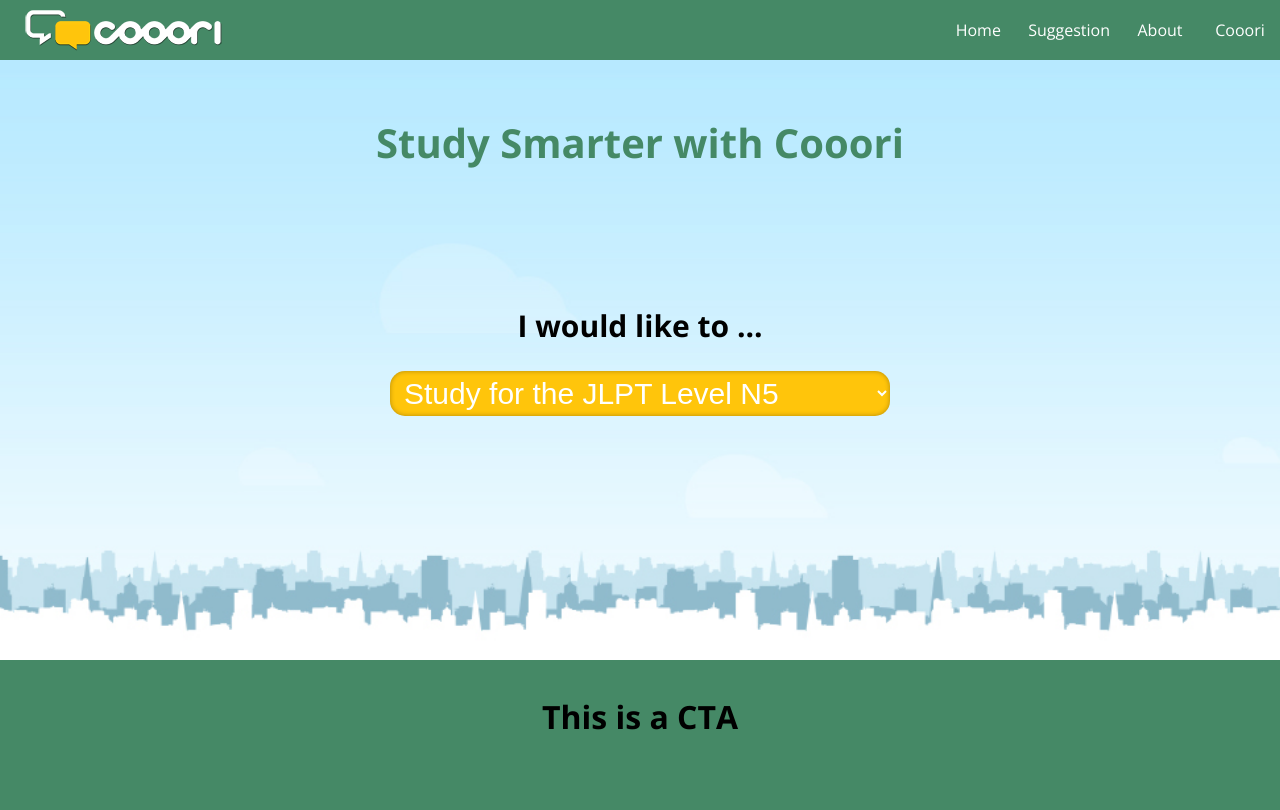
After one commit to ericsato/Rad, a Django app: page /cooori/ in a window 1280 px wide. The commit adds this page. Run offline with Django 3.2, Linux system fonts and the light colour scheme; some libraries are stand-ins or nearby versions.

Commit message:
Add Cooori

```diff
--- a/FirstBlog/urls.py
+++ b/FirstBlog/urls.py
@@ -5,6 +5,7 @@ urlpatterns = patterns('',
     # Examples:
     url(r'^$', 'blog.views.home', name='home'),
     url(r'^about/', 'blog.views.about', name='about'),
+    url(r'^cooori/', 'blog.views.cooori', name='cooori'),
     url(r'^radsuggestion/', 'blog.views.radsuggestion', name='radsuggestion'),
     # url(r'^blog/', include('blog.urls')),
 
--- a/blog/static/hands-up.js
+++ b/blog/static/hands-up.js
@@ -2,14 +2,10 @@
  * Created by ericsato on 2/10/15.
  */
 var main = function() {
-    $(".handsup-button").click(function() {
-        $(".hands-up").toggle(700);
-        $(".section-title").toggle(700);
-        $(".hands-are-up").toggle(700);
+    $(".menu-button").click(function() {
+        $(".navigation").slideToggle(800);
+
     });
-    $(".hands-up").click(function() {
-        $(".dont-touch-me").addClass("visible");
-    })
 
 };
 
--- a/blog/static/style.css
+++ b/blog/static/style.css
@@ -2,306 +2,255 @@
 
 html,
 body {
-    background: url(../static/images/coffeebg.jpg) no-repeat center center fixed;
+    background: url(../static/images/handsupbg.jpg) no-repeat center center fixed;
     -webkit-background-size: cover;
     -moz-background-size: cover;
     -o-background-size: cover;
     background-size: cover;
-	font-family: helvetica, sans-serif;
+	font-family: 'Open Sans', sans-serif;
     margin: 0;
     padding: 0;
 }
 
 h1 {
-    font-size: 33px;
-    margin:0;
-}
-
-h2 {
-    font-size: 29px;
-    margin:0px;
-}
-
-h3 {
-    font-size:22px;
-    margin:0px;
-}
-
-ul {
-    list-style: none;
     padding: 0;
     margin: 0;
 }
 
-.lightgrey {
-    background-color: #63738a;
+.content {
+    margin: 0 auto;
+    width: 100%;
+    max-width: 960px;
+    position: relative;
+    overflow: auto;
 }
 
-.darkgrey {
-    background-color: #4f5d72;
+/* NAVIGATION */
+.header {
+    width: 100%;
+    background-color: #458966;
+}
+
+.navbar {
+    width:100%;
+    height: 60px;
+}
+
+.logo {
+    float: left;
+    width:75%;
+    margin-right: 5%;
+    display: block;
+    max-height: 60px;
+}
+
+.logo a:hover {
+    color: aquamarine;
+}
+
+.navbar a {
+    line-height: 60px;
+    margin-left: 15px;
+    text-decoration: none;
+    color: #fff;
+}
+
+.menu-button {
+    float: right;
+    width: 15%;
+    font-size: 25px;
+    text-align: right;
+    display: none;
+}
+
+.menu-button a {
+    margin-right: 15px;
+}
+
+ul.navigation {
+    list-style: none;
+    margin: 0px;
+    padding: 0px;
+    text-align: center;
+    min-width: 200px;
+    max-width: 960px;
+    display: block;
+    z-index: 1;
+    top: 0px;
+    float: right;
+    position: absolute;
+    right: 0px;
+}
+
+.navigation li {
+    height: 60px;
+    min-width: 60px;
+    margin: 0 10px;
+    padding: 0px;
+    float: left;
+}
+
+.navigation li a {
+    line-height: 60px;
+    text-decoration: none;
+    color: #fff;
+    display: block;
+}
+
+.navigation li a:hover {
+    color: aquamarine;
+}
+
+/* Sections */
+
+.section {
+    display:block;
+    width: 100%;
+    min-width: 100%;
+    overflow: auto;
+}
+
+.section h1, h2, h3, h4, h5, h6 {
+    margin-top: 35px;
+    text-align: center;
+}
+
+.section h2 {
+    font-size: 30px;
+}
+
+.section h1.section-title {
+    margin-top: 55px;
+    font-size: 40px;
+    color: #458966;
+}
+
+/* Cooori Landing - top */
+.cooori-feature {
+    background: url(../static/images/blue.jpg) no-repeat center top fixed;
+    -webkit-background-size: cover;
+    -moz-background-size: cover;
+    -o-background-size: cover;
+    background-size: cover;
+    min-height:600px;
+}
+
+.choice-form {
+    width: 500px;
+    margin: 0 auto;
+}
+
+select {
+    border: 0 !important;  /*Removes border*/
+    // -webkit-appearance: none;  /*Removes default chrome and safari style*/
+// -moz-appearance: none; /* Removes Default Firefox style*/
+    background: #ffc50b no-repeat 90% center;
+    width: 500px; /*Width of select dropdown to give space for arrow image*/
+    text-indent: 5px; /* Removes default arrow from firefox*/
+    text-overflow: "";  /*Removes default arrow from firefox*/ /*My custom style for fonts*/
+    color: #FFF;
+    border-radius: 15px;
+    padding: 5px;
+    font-size: 30px;
+    box-shadow: inset 0 0 5px rgba(000,000,000, 0.3);
+}
+
+option {
+    min-height: 40px;
+}
+
+.cta-white {
+    background-color:#458966;
+    min-height:150px;
+
 }
 
 
-.content-box {
+/* Paddings */
+.padding-100 {
     width: 100%;
-    margin: 0 auto;
-    padding-top: 30px;
-    min-height: 240px;
-    display: block;
-    background-color: rgba(231, 231, 231, 0.6);
-    border-top: 12px solid #474747;
-    border-bottom: 12px solid #474747;
-}
-
-.hands-up {
-    width: 200px;
-    height: 300px;
-    background: url(../static/images/handsup.gif) bottom no-repeat;
-    display: none;
-    top: 180px;
-    position: absolute;
-    left:40%;
-}
-
-.hands-are-up {
-    color: #474747;
-    width: 100%;
-    margin: 30px auto;
-    text-align: center;
-    display: none;
-    }
-
-.dont-touch-me {
-    width: 299px;
-    height: 255px;
-    display: none;
-    top: 150px;
-    position: absolute;
-    left: 50%;
-    background:url(../static/images/chatbubble.png) no-repeat;
-    text-align: center;
-
-}
-
-.dont-touch-me p {
-    margin: 50px 40px 20px 20px;
-    font-size:20px;
-}
-
-.visible {
+    min-height: 100px;
     display: block;
 }
 
-.handsup-button {
-    width: 100px;
-    height: 45px;
-    margin:10px auto;
-    border: 1px solid #474747;
-    display: block;
-    background-color: #63738a;
-    color:#fff;
-}
-
-.idea-box {
-        width: 100%;
-        text-align: center;
-        margin-bottom: 12px;
-        color: #474747;
-}
-
-
-@media screen and (min-width:280px) {
+@media only screen and (min-device-width : 320px) and (max-device-width : 480px) {
     .wrapper {
         width: 100%;
+        max-width: 100%;
     }
 
-
-
-    .header {
-        width: 100%;
-        min-height: 90px;
+    .menu-button {
+        display: block;
+        font-size: 18px;
     }
 
-    .section-title {
-        color: #474747;
-        width: 100%;
-        margin: 30px auto;
-        text-align: center;
-        display: block;
+    .navbar a {
+        height: 40px;
+        line-height: 40px;
     }
 
-    /* NAVIGATION */
-    .navigation {
+    ul.navigation {
         list-style: none;
-        padding: 0;
+        margin: 0px;
+        padding: 0px;
+        text-align: center;
         width: 100%;
-        height: 40px;
-        margin: 0 auto 100px;
-        background: #474747;
-        position: relative;
-        z-index: 100;
+        max-width: 100%;
+        background-color: rgba(119, 119, 119, 0.8);
+        z-index: 1;
+        float: none;
+        display: none;
+        position: fixed;
+        top:40px;
     }
 
-    .navigation, .navigation a.main {
-        border-radius: 4px;
-        -webkit-border-radius: 4px;
-        -moz-border-radius: 4px;
+    .navbar {
+        height: 40px;
     }
 
-    .navigation:hover, .navigation:hover a.main {
-        border-radius: 4px 4px 0 0;
-        -webkit-border-radius: 4px 4px 0 0;
-        -moz-border-radius: 4px 4px 0 0;
+    .logo {
+        max-height: 40px;
     }
 
-    .navigation a.main {
-        display: block;
+    .logo img {
         height: 40px;
-        font: bold 15px/40px arial, sans-serif;
-        text-align: center;
-        text-decoration: none;
-        color: #FFF;
-        -webkit-transition: 0.2s ease-in-out;
-        -o-transition: 0.2s ease-in-out;
-        transition: 0.2s ease-in-out;
-        position: relative;
-        z-index: 100;
-    }
-
-    .navigation:hover a.main {
-        color: rgba(255, 255, 255, 0.6);
-        background: rgba(0, 0, 0, 0.04);
+        width: 149px;
     }
 
     .navigation li {
+        height: 40px;
         width: 100%;
-        height: 40px;
-        background: #F7F7F7;
-        font: normal 12px/40px arial, sans-serif !important;
-        background: rgba(0, 0, 0, 0.04);
-        text-align: center;
         margin: 0;
-        -webkit-transform-origin: 50% 0%;
-        -o-transform-origin: 50% 0%;
-        transform-origin: 50% 0%;
-        -webkit-transform: perspective(350px) rotateX(-90deg);
-        -o-transform: perspective(350px) rotateX(-90deg);
-        transform: perspective(350px) rotateX(-90deg);
-        box-shadow: 0px 2px 10px rgba(0, 0, 0, 0.05);
-        -webkit-box-shadow: 0px 2px 10px rgba(0, 0, 0, 0.05);
-        -moz-box-shadow: 0px 2px 10px rgba(0, 0, 0, 0.05);
+        padding: 0px;
+        float: none;
     }
 
-    .navigation li a {
-        text-decoration: none;
-        display: block;
-        color: #474747;
+    .cooori-feature {
+        min-height: 550px;
     }
 
-    .navigation li:nth-child(even) {
-        background: #F5F5F5;
+    .padding-100 {
+        min-height: 50px;
     }
 
-    .navigation li:nth-child(odd) {
-        background: #EFEFEF;
+    .choice-form {
+        width: 300px;
     }
 
-    .navigation li.n1 {
-        -webkit-transition: 0.2s linear 0.4s;
-        -o-transition: 0.2s linear 0.4s;
-        transition: 0.2s linear 0.4s;
+    select {
+        width: 300px;
+        font-size: 20px;
     }
-
-    .navigation li.n2 {
-        -webkit-transition: 0.2s linear 0.3s;
-        -o-transition: 0.2s linear 0.3s;
-        transition: 0.2s linear 0.3s;
-    }
-
-    .navigation li.n3 {
-        -webkit-transition: 0.2s linear 0.2s;
-        -o-transition: 0.2s linear 0.2s;
-        transition: 0.2s linear 0.2s;
-    }
-
-    .navigation li.n4 {
-        -webkit-transition: 0.2s linear 0.1s;
-        -o-transition: 0.2s linear 0.1s;
-        transition: 0.2s linear 0.1s;
-    }
-
-    .navigation li.n5 {
-        border-radius: 0px 0px 4px 4px;
-        -webkit-transition: 0.2s linear 0s;
-        -o-transition: 0.2s linear 0s;
-        transition: 0.2s linear 0s;
-    }
-
-    .navigation:hover li {
-        -webkit-transform: perspective(350px) rotateX(0deg);
-        -o-transform: perspective(350px) rotateX(0deg);
-        transform: perspective(350px) rotateX(0deg);
-        -webkit-transition: 0.2s linear 0s;
-        -o-transition: 0.2s linear 0s;
-        transition: 0.2s linear 0s;
-    }
-
-    .navigation:hover .n2 {
-        -webkit-transition-delay: 0.2s;
-        -o-transition-delay: 0.2s;
-        transition-delay: 0.2s;
-    }
-
-    .navigation:hover .n3 {
-        -webkit-transition-delay: 0.4s;
-        -o-transition-delay: 0.4s;
-        transition-delay: 0.4s;
-    }
-
-    .navigation:hover .n4 {
-        transition-delay: 0.6s;
-        -o-transition-delay: 0.6s;
-        transition-delay: 0.6s;
-    }
-
-    .navigation:hover .n5 {
-        -webkit-transition-delay: 0.8s;
-        -o-transition-delay: 0.8s;
-        transition-delay: 0.8s;
-    }
-
-    .activity {
-        color: #3b0;
-    }
-
-    .feeling {
-        color: #ab3;
-    }
-
-    .button {
-        width: 180px;
-        height: 40px;
-        background-color: #101d39;
-        color: #fff;
-        margin: 0 auto;
-        text-align: center;
-    }
-
-    .button a {
-        text-decoration: none;
-        color: #fff;
-        display: block;
-        line-height: 40px;
-        font-size: 14px;
-    }
-
 } // mobile landscape
 
 
 
 
+@media screen and (max-width:768px){
 
-@media screen and (min-width:768px){} // ipad portrait
+} // ipad portrait
+
+
 @media screen and (min-width:1024px){} // browser, ipad landscape
 @media screen and (min-width:1200px){} // browser
 } // browser
--- a/blog/templates/about/index.html
+++ b/blog/templates/about/index.html
@@ -4,7 +4,7 @@
 
 {% block content %}
     <div class="content-box">
-        <div class="section-title">
+        <div class="section-title full">
             <h1>This is my new Django site</h1>
         </div>
     </div>
--- a/blog/templates/base.html
+++ b/blog/templates/base.html
@@ -1,7 +1,9 @@
 <!doctype html>
 <html>
     <head>
-        <meta name="viewport" content="width=device-width, initial-scale=1">
+        <meta name="viewport" content="width=device-width, minimum-scale=1.0, maximum-scale=1.0" />
+        <link href='https://fonts.googleapis.com/css?family=Open+Sans:400,300,700'
+ rel='stylesheet' type='text/css'>
         <title>{% block title %}{% endblock %}</title>
         {% load staticfiles %}
         <link rel="stylesheet" type="text/css" href="{% static "style.css" %}">
@@ -11,21 +13,24 @@
     </head>
 
     <body>
+        <header class="header">
 
-        <div class="wrapper">
-            <header class="header">
+            <div class="navbar">
+                <div class="logo"><a href="/"><img src="../static/images/logos/cooori-logo-web.png" alt="logo" /></a></div>
+                <div class="menu-button"><a href="#">|||</a></div>
+            </div>
             <ul class="navigation">
-                    <a class="main" href="#url">Menu</a>
                 <li class="n1"><a href="#"><a href="/">Home</a></li>
                	<li class="n2"><a href="/radsuggestion">Suggestion</a></li>
                	<li class="n3"><a href="/about">About</a></li>
+                <li class="n4"><a href="/cooori">Cooori</a></li>
             </ul>
 
         </header>
 
     {% block content %}{% endblock %}
 
-</div>
+
 
 </body>
 </html>
--- /dev/null
+++ b/blog/templates/cooori/index.html
@@ -0,0 +1,35 @@
+{% extends "base.html" %}
+
+{% block title %}Cooori 2.0{% endblock %}
+
+{% block content %}
+
+    <div class="section cooori-feature">
+        <div class="content">
+            <h1 class="section-title">Study Smarter with Cooori</h1>
+            <div class="padding-100"></div>
+            <h2>I would like to ...</h2>
+
+            <div class="choice-form">
+                 <form>
+                     <select>
+                        <option>Study for the JLPT Level N5</option>
+                        <option>Study for the JLPT Level N4</option>
+                        <option>Study for the JLPT Level N3</option>
+                        <option>Study for the JLPT Level N2</option>
+                        <option>Study for the JLPT Level N1</option>
+                    </select>
+                 </form>
+            </div>
+        </div>
+    </div>
+
+    <div class="section cta-white">
+        <div class="content">
+            <h1>This is a CTA</h1>
+        </div>
+    </div>
+
+
+
+{% endblock %}
--- a/blog/views.py
+++ b/blog/views.py
@@ -11,6 +11,9 @@ def home(request):
 def about(request):
     return render_to_response('about/index.html')
 
+def cooori(request):
+    return render_to_response('cooori/index.html')
+
 def radsuggestion(request):
     suggestion = Suggestion.objects.order_by('?')[0]
     return render_to_response('radsuggestion/index.html', {'suggestion': suggestion})
```
Also changed, not shown: blog/templates/index.html (+4 -13 lines), blog/static/images/blue.jpg (added), blog/static/images/coooribg.jpg (added), blog/static/images/hairbg.jpg (added), blog/static/images/handsupbg.jpg (added), blog/static/images/logos/cooori-logo-web.png (added), 2 other files. Lines whose indentation alone changed are shown as unchanged.
